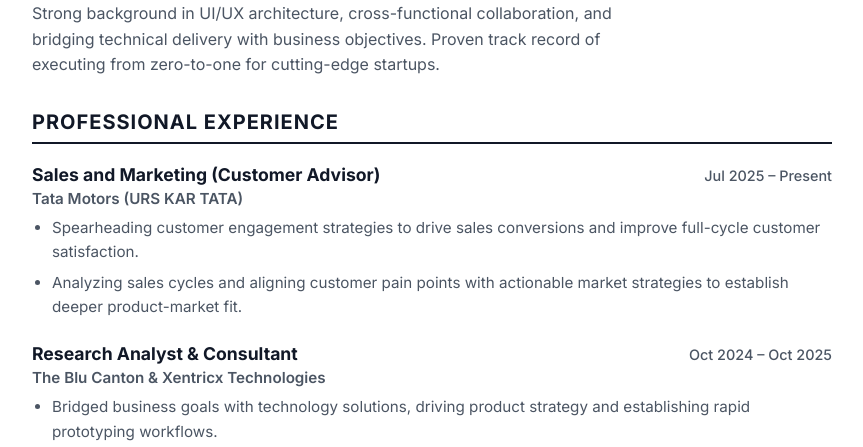
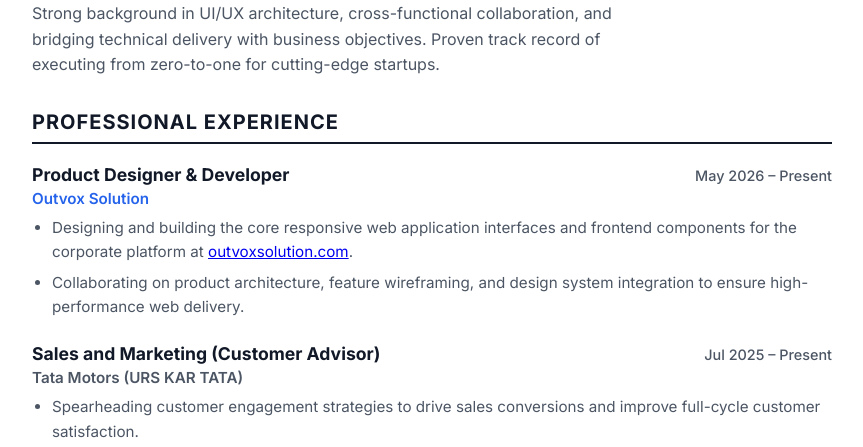
Before and after one commit to preethamamin22/preethamamin, a website: page resume.html in a window 1280 px wide. Shown: the part 329-776 px from the top of the page, without its empty margins (208-1071 px from the left). Drawn offline with Linux system fonts and the light colour scheme.

Commit message:
Add Outvox Solution role to portfolio and resume

```diff
--- a/resume.html
+++ b/resume.html
@@ -217,6 +217,20 @@
 
             <div class="item">
                 <div class="item-header">
+                    <div class="item-title">Product Designer & Developer</div>
+                    <div class="item-date">May 2026 – Present</div>
+                </div>
+                <div class="item-subtitle"><a href="https://outvoxsolution.com" target="_blank" style="color: var(--accent); text-decoration: none;">Outvox Solution</a></div>
+                <div class="item-desc">
+                    <ul>
+                        <li>Designing and building the core responsive web application interfaces and frontend components for the corporate platform at <a href="https://outvoxsolution.com" target="_blank">outvoxsolution.com</a>.</li>
+                        <li>Collaborating on product architecture, feature wireframing, and design system integration to ensure high-performance web delivery.</li>
+                    </ul>
+                </div>
+            </div>
+
+            <div class="item">
+                <div class="item-header">
                     <div class="item-title">Sales and Marketing (Customer Advisor)</div>
                     <div class="item-date">Jul 2025 – Present</div>
                 </div>
--- a/style.css
+++ b/style.css
@@ -225,7 +225,7 @@ section {
 /* About / Experience */
 .about-grid {
     display: grid;
-    grid-template-columns: repeat(3, 1fr);
+    grid-template-columns: repeat(auto-fit, minmax(280px, 1fr));
     gap: 32px;
 }
 
```
Also changed, not shown: index.html (+5 -0 lines).
